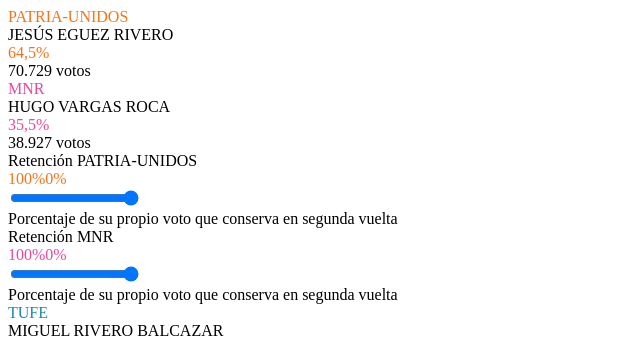
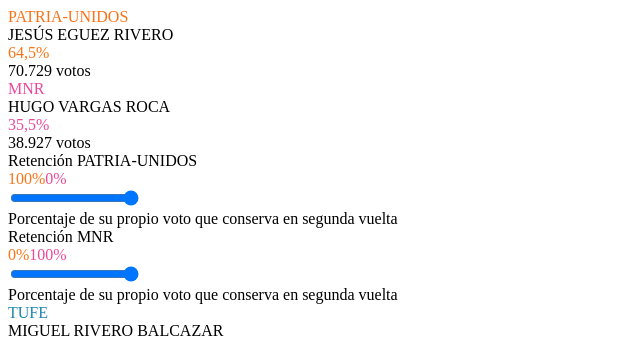
Before and after one commit to paul-pinto/simulador-beni, a Next.js app: page / in a window 1280 px wide. Shown: the top 338 px of the page, without its empty margins (0-640 px from the left). Built offline with nearby package versions, Linux system fonts and the light colour scheme.

Commit message:
Replace DualSlider with RetentionSlider component

```diff
--- a/app/page.js
+++ b/app/page.js
@@ -67,6 +67,31 @@
         <span style={{ color: rightColor }}>{Math.round(100 - value)}%</span>
       </div>
       <Slider value={[value]} min={0} max={100} step={1} onValueChange={(v) => onChange(v[0])} />
+    </div>
+  );
+}
+
+function RetentionSlider({ value, onChange, side = "left" }) {
+  const isLeft = side === "left";
+
+  return (
+    <div className="space-y-1">
+      <div className="flex items-center justify-between text-[22px] font-black leading-none">
+        <span style={{ color: FINALISTAS.izquierda.color }}>
+          {Math.round(isLeft ? value : 100 - value)}%
+        </span>
+        <span style={{ color: FINALISTAS.derecha.color }}>
+          {Math.round(isLeft ? 100 - value : value)}%
+        </span>
+      </div>
+
+      <Slider
+        value={[value]}
+        min={0}
+        max={100}
+        step={1}
+        onValueChange={(v) => onChange(v[0])}
+      />
     </div>
   );
 }
@@ -164,7 +189,7 @@
             <Card className="rounded-3xl border shadow-sm">
               <CardContent className="p-4 space-y-3">
                 <div className="text-center text-[12px] font-bold text-zinc-700">Retención {FINALISTAS.izquierda.sigla}</div>
-                <DualSlider value={retencionIzquierda} onChange={setRetencionIzquierda} leftColor={FINALISTAS.izquierda.color} rightColor={FINALISTAS.izquierda.color} />
+                <RetentionSlider value={retencionIzquierda} onChange={setRetencionIzquierda} side="left" />
                 <div className="text-center text-[11px] text-zinc-600">Porcentaje de su propio voto que conserva en segunda vuelta</div>
               </CardContent>
             </Card>
@@ -172,7 +197,7 @@
             <Card className="rounded-3xl border shadow-sm">
               <CardContent className="p-4 space-y-3">
                 <div className="text-center text-[12px] font-bold text-zinc-700">Retención {FINALISTAS.derecha.sigla}</div>
-                <DualSlider value={retencionDerecha} onChange={setRetencionDerecha} leftColor={FINALISTAS.derecha.color} rightColor={FINALISTAS.derecha.color} />
+                <RetentionSlider value={retencionDerecha} onChange={setRetencionDerecha} side="right" />
                 <div className="text-center text-[11px] text-zinc-600">Porcentaje de su propio voto que conserva en segunda vuelta</div>
               </CardContent>
             </Card>
```
